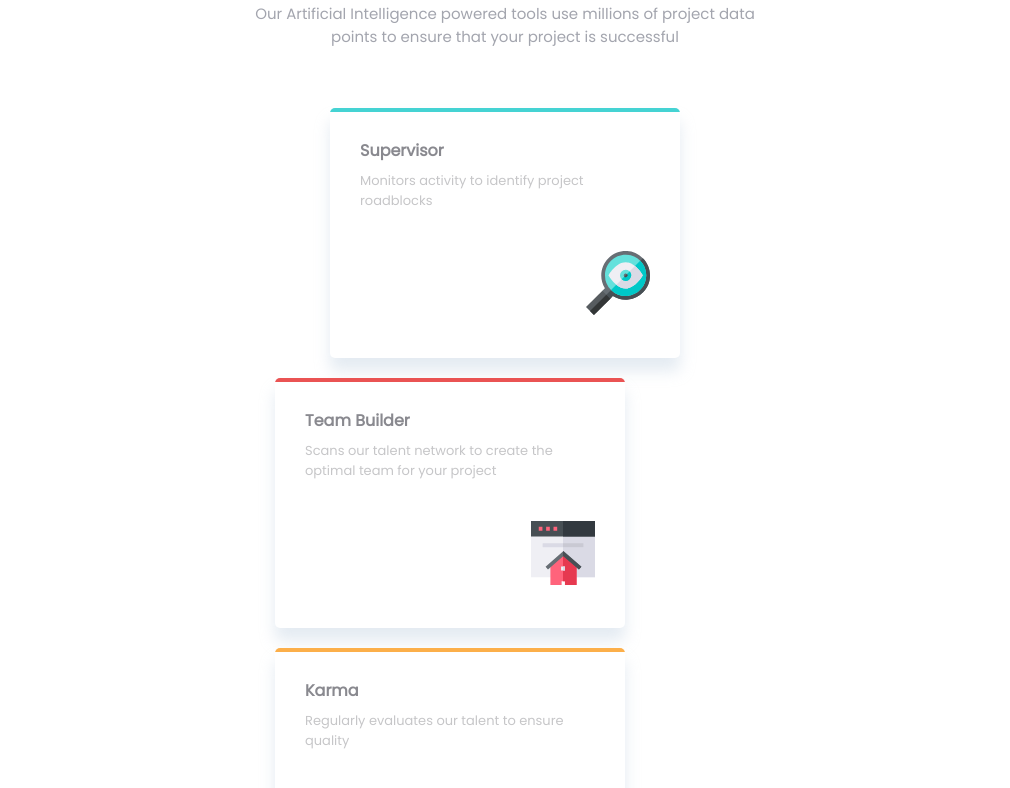
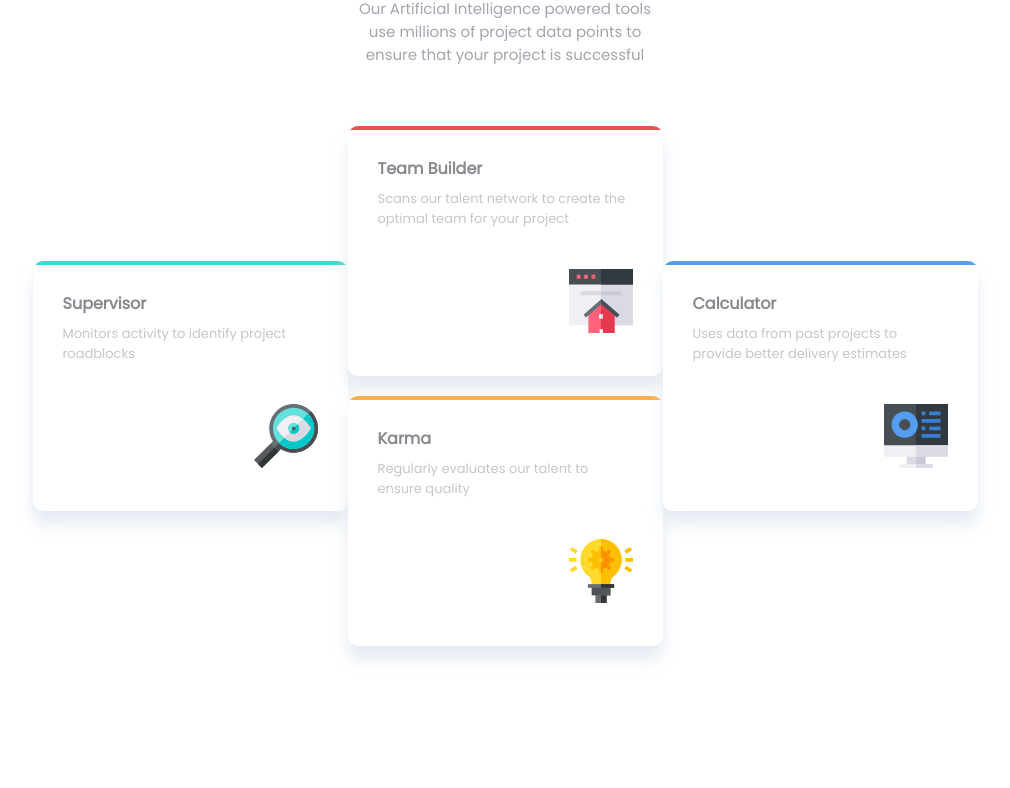
Before and after one commit to yurikomuta/four-card-feature-section-master, a plain HTML site: page four-card-feature-section-master/index.html in a window 1280 px wide. Shown: the part 183-971 px from the top of the page, without its empty margins (135-1145 px from the left). Drawn offline with Linux system fonts and the light colour scheme.

Commit message:
Update main.css

```diff
--- a/four-card-feature-section-master/css/main.css
+++ b/four-card-feature-section-master/css/main.css
@@ -1,9 +1,9 @@
 *,
 *::before,
 *::after {
-  margin: 0;
-  padding: 0;
-  box-sizing: border-box;
+    margin: 0;
+    padding: 0;
+    box-sizing: border-box;
 }
 
 html {
@@ -11,19 +11,18 @@ html {
     font-size: 62.5%;
 }
 
-body{
+.container {
     font-size: 15px;
     text-align: center;
-    font-family: 'Poppins', sans-serif;
     background-color: hsla(228, 6, 66, 0.05);
     padding: 6rem 0rem 6rem 0rem;
     display: flex;
+    justify-content: center;
     flex-direction: column;
-    justify-content: center;
     align-items: center;
 }
 
-footer{
+footer {
     text-align: center;
     padding-top: 5em;
     font-size: 1.4rem;
@@ -37,22 +36,21 @@ footer{
 .attribution a {
     color: hsl(228, 45%, 44%);
 }
+
 .top {
     color: #89898f;
     font-weight: 200;
     font-size: 2.4rem;
     width: 30rem;
     text-align: center;
-    }
+}
 
-.top-bold{
+.top-bold {
     font-weight: 800;
     color: #717175;
 }
 
-
-
-.subtext{
+.subtext {
     color: hsl(229, 6%, 66%);
     width: 30rem;
     text-align: center;
@@ -61,8 +59,18 @@ footer{
     font-weight: 400;
 }
 
+
 /* card */
-.default-card{
+
+.cards {
+    display: flex;
+}
+
+.card-marine {
+    align-self: center;
+}
+
+.default-card {
     display: flex;
     flex-direction: column;
     width: 31.5rem;
@@ -85,19 +93,19 @@ footer{
     left: 0;
 }
 
-.default-card_container{
+.default-card_container {
     display: flex;
     flex-direction: column;
     align-items: center;
     justify-content: center;
 }
 
-.default-card_container--middle{
+.default-card_container--middle {
     display: flex;
     flex-direction: column;
 }
 
-.card-text{
+.card-text {
     margin-bottom: 4rem;
     font-size: 1.3rem;
     font-weight: 400;
@@ -105,12 +113,12 @@ footer{
     text-align: left;
 }
 
-.card_img{
+.card_img {
     width: 6.4rem;
     align-self: flex-end;
 }
 
-.card-title{
+.card-title {
     color: #89898f;
     text-align: left;
     font-size: 1.6rem;
@@ -120,53 +128,19 @@ footer{
 
 
 /* COLOR */
-.card-blue::before{
+
+.card-blue::before {
     background-color: hsl(180, 62%, 55%);
 }
 
-.card-pink::before{
-    background-color:hsl(0, 78%, 62%);
+.card-pink::before {
+    background-color: hsl(0, 78%, 62%);
 }
 
-.card-yellow::before{
-    background-color:hsl(34, 97%, 64%);
+.card-yellow::before {
+    background-color: hsl(34, 97%, 64%);
 }
 
-.card-marine::before{
-    background-color:hsl(212, 86%, 64%);
+.card-marine::before {
+    background-color: hsl(212, 86%, 64%);
 }
-
-/* RESPO */
-@media only screen and (min-width: 1000px) {
-
-    footer {
-      font-size: 1.6rem;
-    }
-
-    .default-card {
-      border-radius: 5px;
-      width: 35rem;
-    }
-
-    .default-card_container--middle {
-      padding: 0 2rem 0 2rem;
-    }
-
-    .default-card_container {
-      flex-direction: row;
-    }
-
-    .top {
-      font-size: 3.6rem;
-      width: 500px;
-    }
-
-    .subtext {
-      font-size: 1.5rem;
-      width: 50rem;
-    }
-
-    .card-text {
-      font-size: 1.3rem;
-    }
-  }
```
